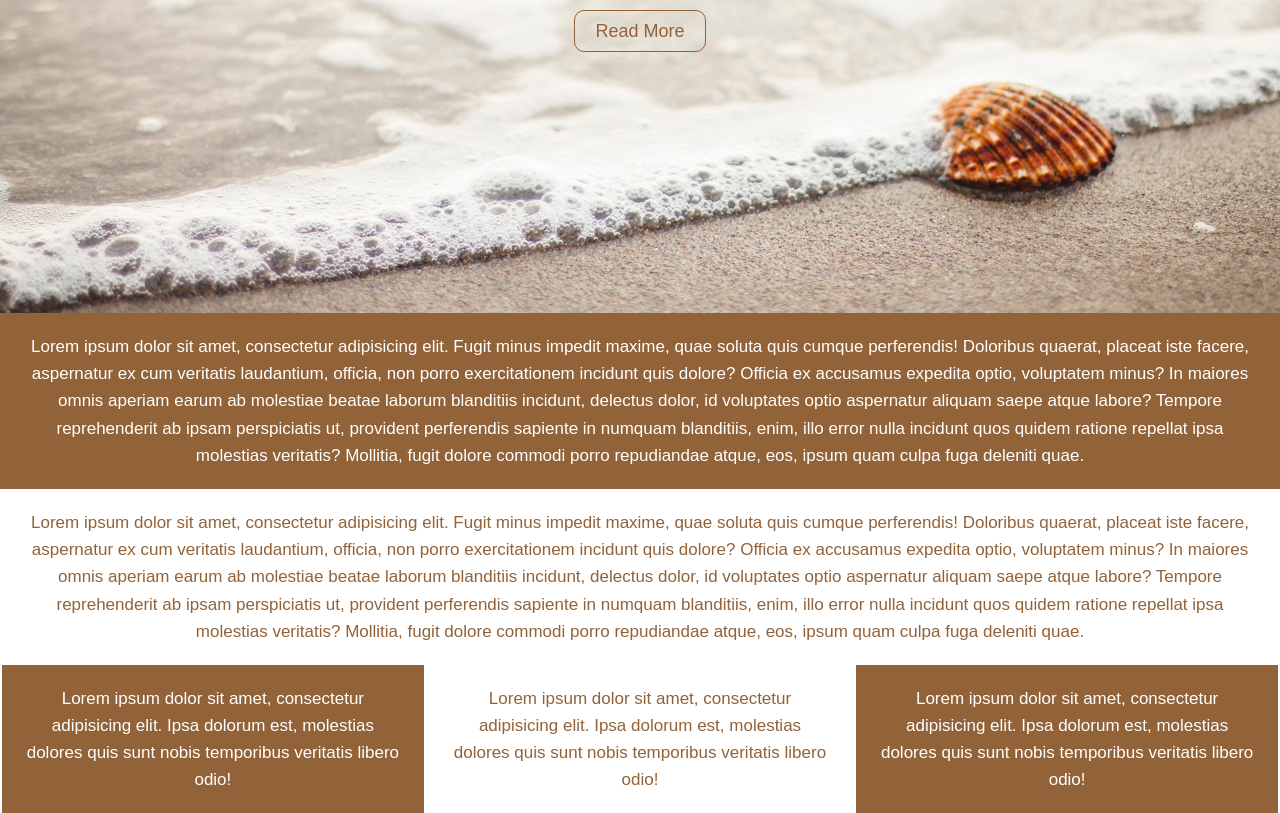
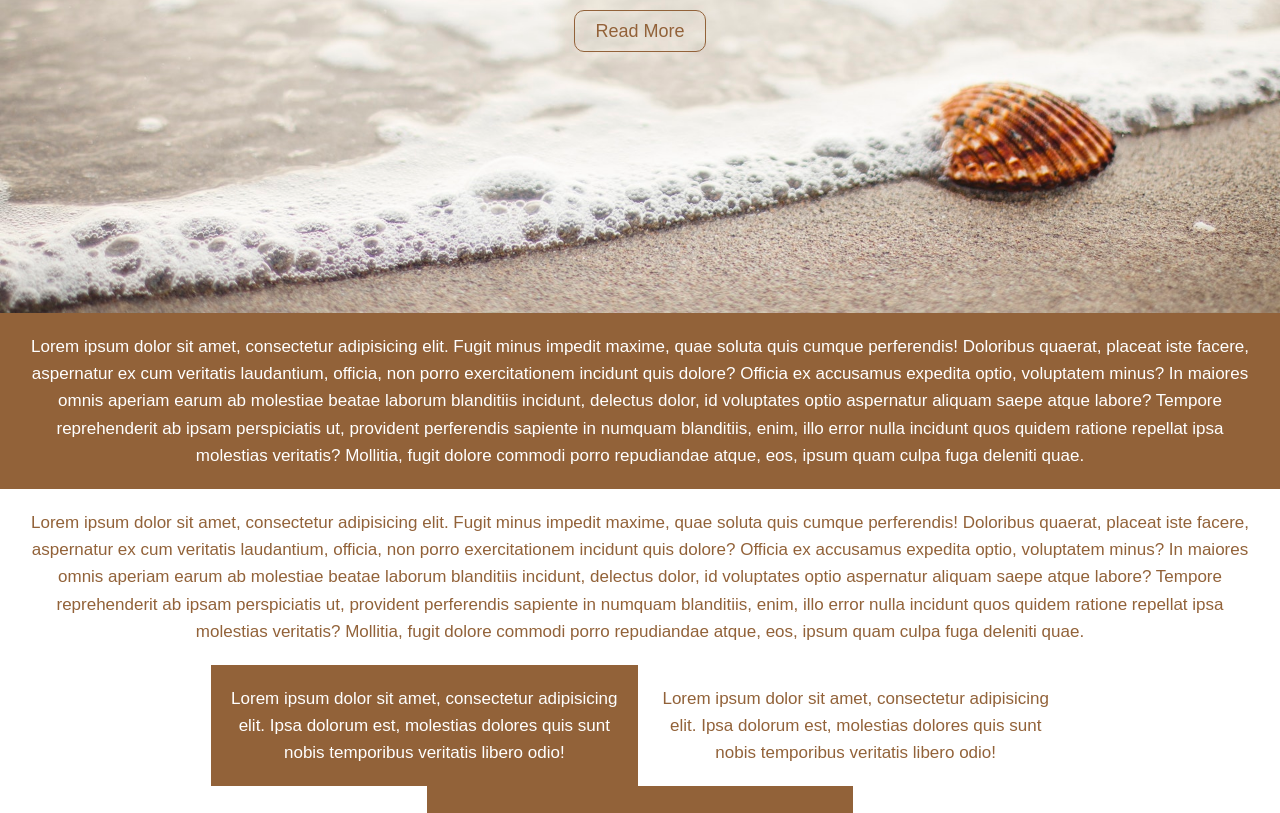
Before and after one commit to Denys-Fadieiev/homework-2, a plain HTML site: page index.html in a window 1280 px wide. Shown: the part 487-1300 px from the top of the page. Drawn offline with Linux system fonts and the light colour scheme.

Commit message:
correct styles.css

```diff
--- a/assets/css/style.css
+++ b/assets/css/style.css
@@ -64,16 +64,19 @@ text-align: center;
 .info--block-3 > .info__item-3{
 	background-color: #926239;
 	color: white;
+	font-size: 17px;
 }
 
 .info--block-2 > .info__description{
 	border-color: #F4F4F4;
 	color: #926239;
+	font-size: 17px;
 }
 
 .info--block-3 > .info__item-2{
 	border-color: #F9F9F9;
 	color: #926239;
+	font-size: 17px;
 }
 
 .info--block-3{
@@ -85,6 +88,6 @@ text-align: center;
 .info__item-2,
 .info__item-3{
 	display: inline-block;
-	width: 33vw;
+	width: 33.333vw;
 }
 /* main style end */
```
